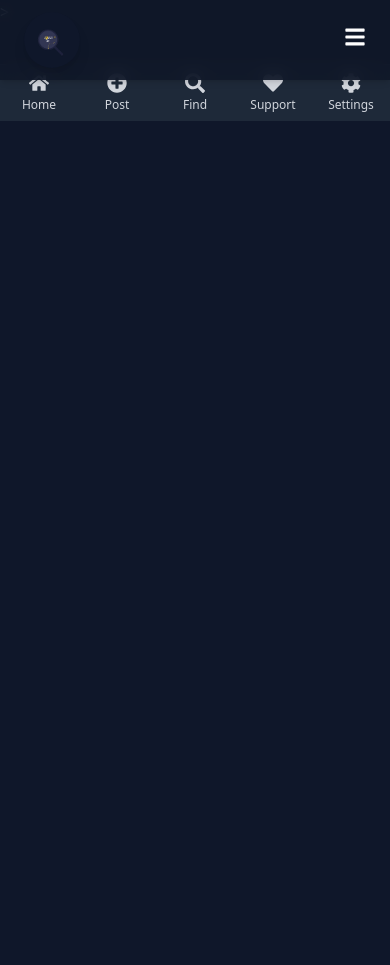
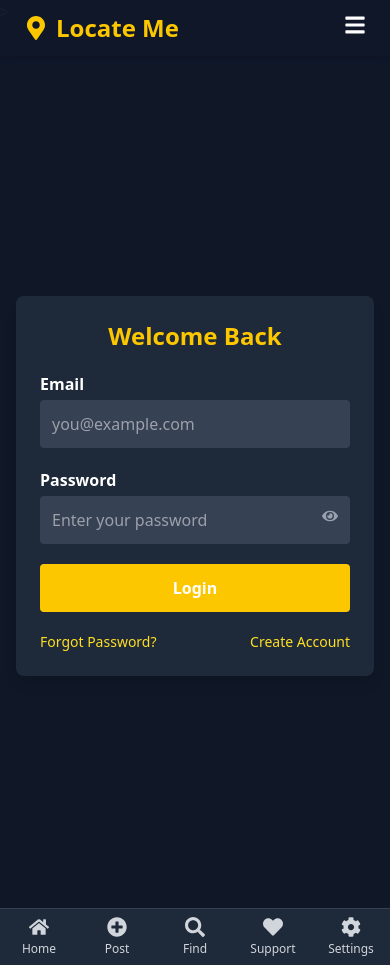
Before and after one commit to MavekeJoy/Locate-Me, a React (Vite) app in the folder vite-project/: page /login in a window 390 px wide. Before the commit the page ends 844 px from the top, so only its background shows below. Built offline with nearby package versions, Linux system fonts and the light colour scheme.

Commit message:
Added another landing feature and a logo

```diff
--- a/vite-project/src/App.jsx
+++ b/vite-project/src/App.jsx
@@ -7,17 +7,19 @@ import {
   useLocation,
 } from 'react-router-dom';
 
+import SplashScreen from './pages/SplashScreen';
+import Login from './pages/LoginIn';
+import SignInPage from './pages/SignInPage';
 import LandingPage from './pages/LandingPage';
 import FindMe from './pages/FindMe';
 import PostMe from './pages/PostMe';
 import Settings from './pages/Settings';
 import Home from './pages/Home';
+import Support from './pages/Support';
+
 import Navbar from './components/Navbar';
 import MobileBottomNav from './components/MobileBottomNav';
-import Support from './pages/Support';
-import SignInPage from './pages/SignInPage';
 import PrivateRoute from './components/PrivateRoute';
-import Login from './pages/LoginIn';
 
 // Admin Pages & Layout
 import AdminLayout from './layouts/AdminLayout';
@@ -31,21 +33,18 @@ import AdminProfile from './pages/admin/AdminProfile';
 const AppContent = () => {
   const location = useLocation();
   const isAdmin = location.pathname.startsWith('/admin');
+  const isSplash = location.pathname === '/';
 
   return (
     <>
-      {!isAdmin && <Navbar />}
-      <div className={!isAdmin ? 'pt-10' : ''}>
+      {!isAdmin && !isSplash && <Navbar />}
+      <div className={!isAdmin && !isSplash ? 'pt-10' : ''}>
         <Routes>
-          {/* Login first */}
-          <Route path="/" element={<Login />} />
+          <Route path="/" element={<SplashScreen />} />
+          <Route path="/login" element={<Login />} />
           <Route path="/signin" element={<SignInPage />} />
           <Route path="/landing" element={<LandingPage />} />
-
-          {/* Publicly available */}
           <Route path="/find" element={<FindMe />} />
-
-          {/* Protected routes (after login) */}
           <Route
             path="/post"
             element={
@@ -78,8 +77,6 @@ const AppContent = () => {
               </PrivateRoute>
             }
           />
-
-          {/* Admin routes */}
           <Route
             path="/admin"
             element={
@@ -97,7 +94,7 @@ const AppContent = () => {
           </Route>
         </Routes>
       </div>
-      {!isAdmin && <MobileBottomNav />}
+      {!isAdmin && !isSplash && <MobileBottomNav />}
     </>
   );
 };
--- a/vite-project/src/components/Navbar.jsx
+++ b/vite-project/src/components/Navbar.jsx
@@ -1,8 +1,7 @@
 // src/components/Navbar.jsx
 import React, { useState } from 'react';
 import { Link, useLocation } from 'react-router-dom';
-import { FaBars, FaTimes } from 'react-icons/fa';
-import logo from '../assets/Logo.png';
+import { FaBars, FaTimes, FaMapMarkerAlt } from 'react-icons/fa'; // Add map icon
 
 const Navbar = () => {
   const location = useLocation();
@@ -27,19 +26,13 @@ const Navbar = () => {
   return (
     <nav className="bg-gray-900/90 backdrop-blur shadow-md text-white fixed top-0 w-full z-50">
       <div className="flex justify-between items-center px-6 py-3">
-        {/* Logo */}
+        {/* Logo with map icon */}
         <Link
-          to="/"
-          className="flex items-center gap-3 text-xl font-bold text-yellow-400 hover:text-yellow-300 transition"
+          to="/landing"
+          className="flex items-center gap-2 text-xl font-bold text-yellow-400 hover:text-yellow-300 transition"
         >
-          <div className="w-14 h-14 bg-white rounded-full p-1 shadow-lg">
-            <img
-              src={logo}
-              alt="Locate Me Logo"
-              className="w-full h-full object-contain"
-            />
-          </div>
-
+          <FaMapMarkerAlt className="text-2xl" />
+          <span className="text-yellow-400 text-2xl font-bold">Locate Me</span>
         </Link>
 
         {/* Desktop Links */}
--- a/vite-project/src/index.css
+++ b/vite-project/src/index.css
@@ -84,3 +84,21 @@ html {
 .animate-zoomIn {
   animation: zoomIn 0.3s ease-out;
 }
+@keyframes zoom-in-out {
+  0% {
+    transform: scale(0.3);
+    opacity: 0;
+  }
+  50% {
+    transform: scale(1.3);
+    opacity: 1;
+  }
+  100% {
+    transform: scale(1);
+    opacity: 1;
+  }
+}
+
+.animate-zoom-in-out {
+  animation: zoom-in-out 2.5s ease-in-out forwards;
+}
--- a/vite-project/src/pages/LandingPage.jsx
+++ b/vite-project/src/pages/LandingPage.jsx
@@ -1,5 +1,6 @@
+// src/pages/LandingPage.jsx
 import React, { useState } from 'react';
-import missingBg from '../assets/missing-bg.jpg';
+import missingBg from '../assets/missing-bg.png';
 import { FaCamera, FaSearchLocation, FaHeart } from 'react-icons/fa';
 
 const LandingPage = () => {
@@ -15,15 +16,8 @@ const LandingPage = () => {
     <div className="bg-gray-900 text-white min-h-screen">
       {/* Hero Section */}
       <section className="pt-24 md:pt-32 px-6 md:px-16 bg-gray-900">
-        <div className="flex flex-col-reverse md:flex-row items-center justify-between gap-10">
-          {/* Text Side */}
-          <div className="md:w-1/2 text-center md:text-left">
-            <h1 className="text-5xl md:text-6xl mb-6 text-yellow-400 font-bebas tracking-widest">
-              LOCATE ME
-            </h1>
-          </div>
-
-          {/* Image Side */}
+        <div className="flex flex-col md:flex-row items-center justify-between gap-10">
+           {/* Right Side: Missing Image */}
           <div className="md:w-1/2 animate-slide-in-right">
             <img
               src={missingBg}
@@ -39,8 +33,8 @@ const LandingPage = () => {
         <h2 className="text-3xl font-bold mb-4 text-yellow-400">Why Locate Me?</h2>
         <p className="text-lg max-w-3xl mx-auto text-gray-300">
           Every face deserves to be seen. Locate Me is built to bridge the gap between missing persons and those who
-          can help. Whether you're a family member, a friend, or someone who's just observant — you're part of the
-          solution.
+          can help. Whether you're a family member, a friend, or someone who's just observant, we believe that "You're part of the
+          solution."
         </p>
       </section>
 
@@ -93,10 +87,6 @@ const LandingPage = () => {
         </div>
       </section>
 
-      {/* Footer */}
-      <footer className="text-center py-14 pt-4 text-sm text-gray-500 bg-gray-900">
-        © {new Date().getFullYear()} Locate Me. *Every Name Deserves A Way Home*.
-      </footer>
     </div>
   );
 };
--- a/vite-project/src/pages/LoginIn.jsx
+++ b/vite-project/src/pages/LoginIn.jsx
@@ -1,6 +1,7 @@
-// src/pages/Login.jsx
+// src/pages/LoginIn.jsx
 import React, { useState } from 'react';
 import { useNavigate } from 'react-router-dom';
+import { FaEye, FaEyeSlash } from 'react-icons/fa';
 
 const Login = () => {
   const navigate = useNavigate();
@@ -8,6 +9,7 @@ const Login = () => {
     email: '',
     password: '',
   });
+  const [showPassword, setShowPassword] = useState(false);
 
   const handleChange = (e) => {
     const { name, value } = e.target;
@@ -23,14 +25,10 @@ const Login = () => {
       storedUser.email === credentials.email &&
       storedUser.password === credentials.password
     ) {
-      if (storedUser.role === 'admin') {
-        navigate('/admin');
+      localStorage.setItem('isAuthenticated', 'true');
+      navigate('/landing');
     } else {
-        navigate('/home');
-      }
-    } else {
-      alert('User not found or incorrect credentials. Redirecting to Sign Up...');
-      navigate('/signin');
+      alert('Invalid credentials. Please try again or create an account.');
     }
   };
 
@@ -38,10 +36,11 @@ const Login = () => {
     <div className="min-h-screen flex items-center justify-center bg-gray-900 text-white px-4">
       <form
         onSubmit={handleLogin}
-        className="bg-gray-800 p-8 rounded-lg shadow-lg w-full max-w-md space-y-6"
+        className="bg-gray-800 p-6 rounded-lg shadow-lg w-full max-w-sm space-y-5"
       >
-        <h2 className="text-3xl font-bold text-yellow-400 text-center">Login</h2>
+        <h2 className="text-2xl font-bold text-yellow-400 text-center">Welcome Back</h2>
 
+        {/* Email */}
         <div>
           <label className="block mb-1 font-semibold">Email</label>
           <input
@@ -51,27 +50,57 @@ const Login = () => {
             onChange={handleChange}
             required
             className="w-full p-3 bg-gray-700 rounded"
+            placeholder="you@example.com"
           />
         </div>
 
+        {/* Password with show/hide icon */}
         <div>
           <label className="block mb-1 font-semibold">Password</label>
+          <div className="relative">
             <input
-            type="password"
+              type={showPassword ? 'text' : 'password'}
               name="password"
               value={credentials.password}
               onChange={handleChange}
               required
-            className="w-full p-3 bg-gray-700 rounded"
+              className="w-full p-3 pr-10 bg-gray-700 rounded"
+              placeholder="Enter your password"
             />
+            <span
+              onClick={() => setShowPassword(!showPassword)}
+              className="absolute right-3 top-3 text-gray-400 cursor-pointer"
+            >
+              {showPassword ? <FaEyeSlash /> : <FaEye />}
+            </span>
+          </div>
         </div>
 
+        {/* Login Button */}
         <button
           type="submit"
           className="w-full py-3 bg-yellow-400 text-gray-900 font-bold rounded hover:bg-yellow-300"
         >
           Login
         </button>
+
+        {/* Additional Links */}
+        <div className="flex justify-between text-sm text-yellow-300">
+          <button
+            type="button"
+            onClick={() => alert('Forgot password flow coming soon!')}
+            className="hover:underline"
+          >
+            Forgot Password?
+          </button>
+          <button
+            type="button"
+            onClick={() => navigate('/signin')}
+            className="hover:underline"
+          >
+            Create Account
+          </button>
+        </div>
       </form>
     </div>
   );
--- /dev/null
+++ b/vite-project/src/pages/SplashScreen.jsx
@@ -0,0 +1,29 @@
+// src/pages/SplashScreen.jsx
+import React, { useEffect } from 'react';
+import { useNavigate } from 'react-router-dom';
+import logo from '../assets/Logo.png'; // Make sure this logo exists
+
+const SplashScreen = () => {
+  const navigate = useNavigate();
+
+  useEffect(() => {
+    const timer = setTimeout(() => {
+      navigate('/login'); // Goes to login after 5 seconds
+    }, 5000); // 5 seconds
+
+    return () => clearTimeout(timer);
+  }, [navigate]);
+
+  return (
+    <div className="flex items-center justify-center h-screen bg-gray-900">
+      <img
+  src={logo}
+  alt="App Logo"
+  className="w-80 h-80 animate-zoom-in-out"
+/>
+
+    </div>
+  );
+};
+
+export default SplashScreen;
```
Also changed, not shown: vite-project/src/assets/missing-bg.jpg (deleted), vite-project/src/assets/missing-bg.png (added). Lines whose indentation alone changed are shown as unchanged.
